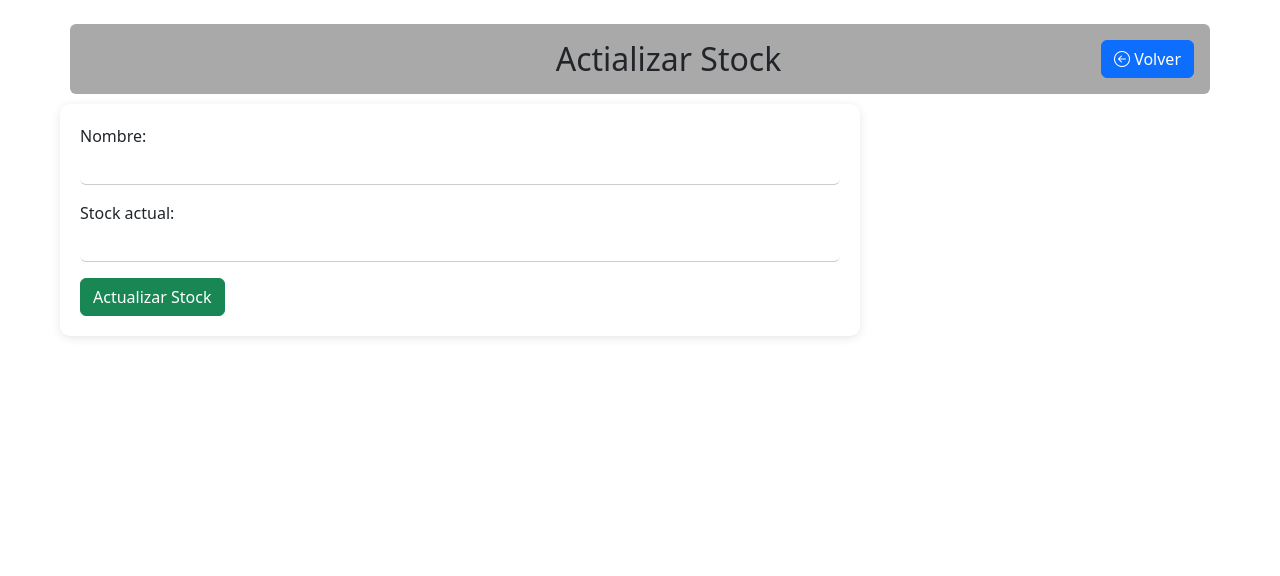
After one commit to AquinoRuth24/proyecto_Cleo, a CodeIgniter 4 app: the page made by app/Views/pages/productos/editarStock.php in a window 1280 px wide. The commit adds this page. Shown: the top 576 px of the page. Run offline with PHP 8.4 and a stand-in for CodeIgniter, Linux system fonts and the light colour scheme; the template is opened without the code that fills it, so the values that code supplies are empty; some libraries are stand-ins or nearby versions.

Commit message:
productos

```diff
--- a/app/Config/Routes.php
+++ b/app/Config/Routes.php
@@ -56,6 +56,8 @@ $routes->get('/producto/eliminarProducto/(:num)', 'ProductoController::eliminarP
 $routes->get('/producto/productosEliminados', 'ProductoController::productosEliminados');
 $routes->get('/producto/restaurarProducto/(:num)', 'ProductoController::restaurarProducto/$1');
 $routes->match(['get', 'post'], '/producto/editarProducto/(:num)', 'ProductoController::editarProducto/$1');
+$routes->get('producto/editarStock/(:num)', 'ProductoController::editarStock/$1');
+$routes->post('producto/actualizarStock/(:num)', 'ProductoController::actualizarStock/$1');
 
 // ventas
 $routes->get('admin/ventas', 'AdministradorController::ventas');
@@ -63,7 +65,7 @@ $routes->get('admin/facturas', 'AdministradorController::facturas');
 
 // Categorías
 $routes->get('catalogoProductos', 'CatalogoController::index');
-
+$routes->get('subcategorias/(:num)', 'SubcategoriaController::obtenerPorCategoria/$1');
 // carrito de compras
 $routes->get('carrito', 'CarritoController::ver');
 $routes->get('carrito/agregar/(:num)', 'CarritoController::agregar/$1');
@@ -76,4 +78,3 @@ $routes->get('pages/gracias', 'CarritoController::gracias');
 $routes->get('mi-historial', 'CarritoController::historial');
 $routes->post('carrito/terminarCompra', 'CarritoController::terminarCompra');
 $routes->get('admin/registrar-venta', 'AdministradorController::registrarVenta');
-$routes->get('subcategorias/(:num)', 'SubcategoriaController::obtenerPorCategoria/$1');
--- a/app/Controllers/CatalogoController.php
+++ b/app/Controllers/CatalogoController.php
@@ -26,7 +26,8 @@ class CatalogoController extends BaseController
         $builder = $ProductoModel
             ->select('productos.*, imagen.url_imagen')
             ->join('imagen', 'imagen.id_producto = productos.id_producto AND imagen.es_principal = 1', 'left')
-            ->where('productos.activo', 1);
+            ->where('productos.activo', 1)
+            ->where('productos.stock >', 0);
 
         if ($nombre) {
             $builder->like('productos.nombre', $nombre);
--- /dev/null
+++ b/app/Views/pages/productos/editarStock.php
@@ -0,0 +1,31 @@
+<head>
+    <title>Actualizar Stock</title>
+    <link href="<?= base_url('assets/css/bootstrap.min.css') ?>" rel="stylesheet">
+    <link href="<?= base_url('assets/css/miestilo.css') ?>" rel="stylesheet">
+    <link href="https://cdn.jsdelivr.net/npm/bootstrap-icons/font/bootstrap-icons.css" rel="stylesheet">
+    <link rel="icon" href="<?= base_url('assets/img/logo.jpg') ?>" type="image/x-icon">
+</head>
+<div class="container mt-4 p-3 rounded" style="background-color: darkgray;">
+    <div class="d-flex justify-content-between align-items-center position-relative">
+        <div style="width: 150px;"></div>
+        <h2 class="mb-0 text-center flex-grow-1">Actializar Stock</h2>
+        <a href="<?= site_url('producto') ?>" class="btn btn-primary">
+            <i class="bi bi-arrow-left-circle"></i> Volver
+        </a>
+    </div>
+</div>
+
+<form action="<?= site_url('producto/actualizarStock/' . $producto['id_producto']) ?>" method="POST">
+    <?= csrf_field() ?>
+    <div class="crearProducto">
+    <div class="mb-3">
+        <label>Nombre:</label>
+        <input type="text" class="form-control" value="<?= esc($producto['nombre']) ?>" readonly>
+    </div>
+    <div class="mb-3">
+        <label>Stock actual:</label>
+        <input type="number" class="form-control" name="stock" value="<?= esc($producto['stock']) ?>" min="0">
+    </div>
+    <button type="submit" class="btn btn-success">Actualizar Stock</button>
+    </div>
+</form>
--- a/app/Views/pages/productos/index.php
+++ b/app/Views/pages/productos/index.php
@@ -48,7 +48,7 @@
         </div>
     </div>
 </nav>
-<!-- Estilos DataTables -->
+
 <link href="https://cdn.datatables.net/1.13.6/css/dataTables.bootstrap5.min.css" rel="stylesheet">
 <?php if (session()->getFlashdata('success')): ?>
     <div class="alert alert-success">
@@ -93,6 +93,7 @@
                     <td>
                         <a href="<?= site_url('producto/editarProducto/' . $producto['id_producto']) ?>" class="btn btn-sm btn-primary">Editar</a>
                         <a href="<?= site_url('producto/eliminarProducto/' . $producto['id_producto']) ?>" class="btn btn-sm btn-secondary">Borrar</a>
+                        <a href="<?= site_url('producto/editarStock/' . $producto['id_producto']) ?>" class="btn btn-sm btn-primary">Agregar Stock</a>
                     </td>
                 </tr>
             <?php endforeach ?>
```
Also changed, not shown: app/Controllers/ProductoController.php (+23 -1 lines), app/Views/pages/productos/productosEliminados.php (+8 -0 lines), 9 other files.
